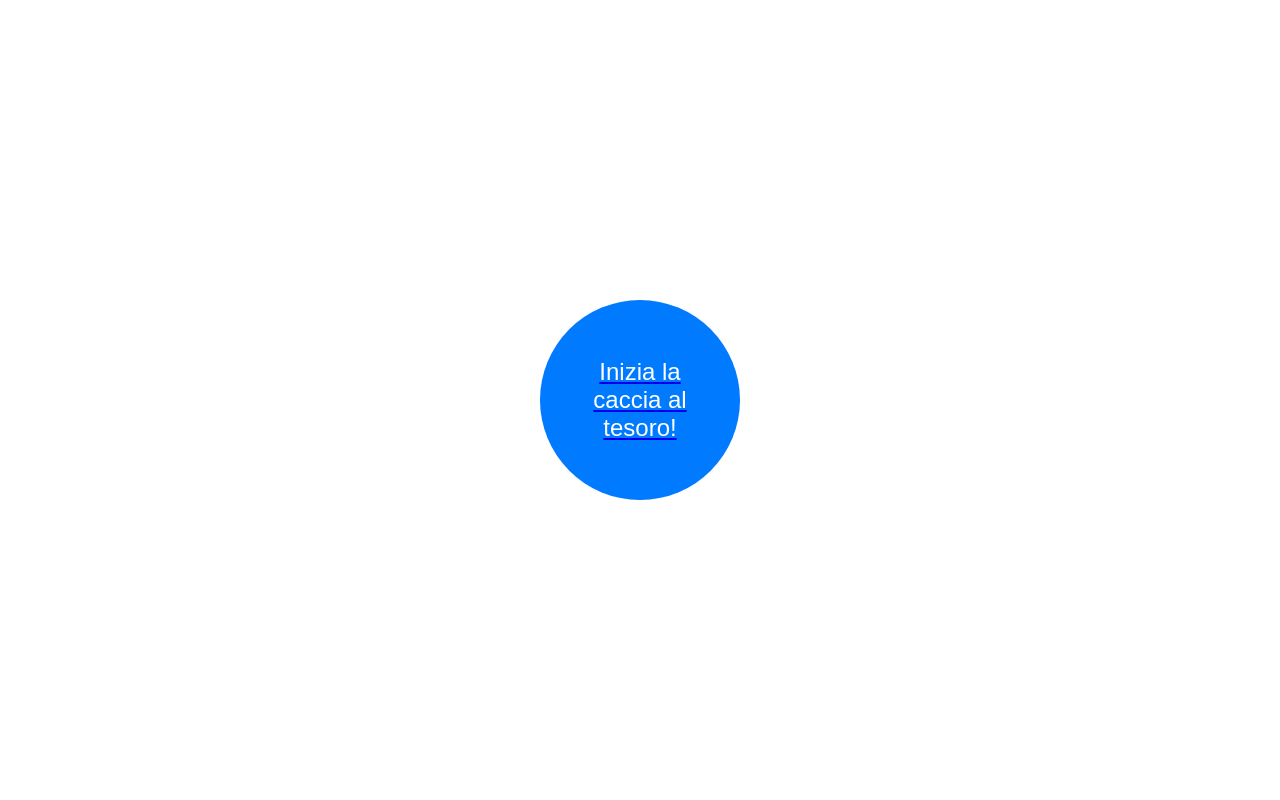
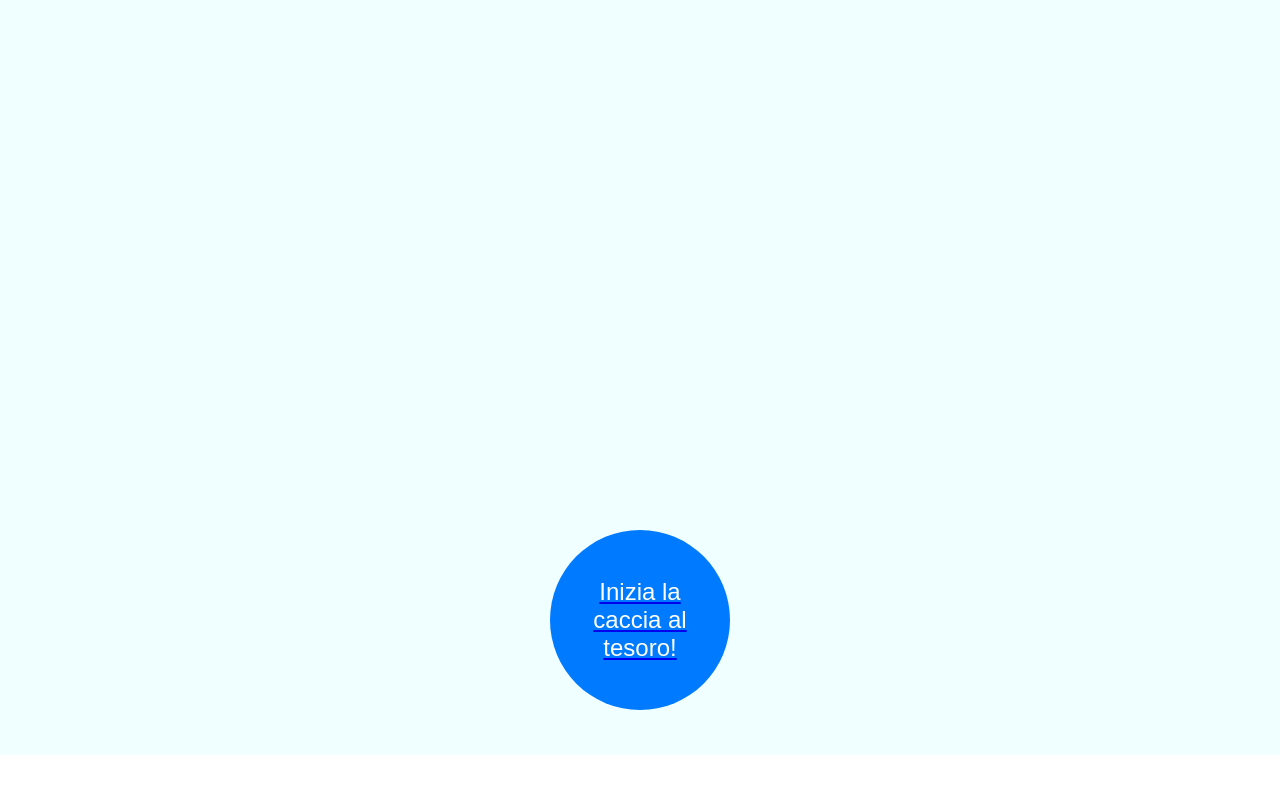
Before and after one commit to Chicco94/TreasureHunt, a Flask app: page / in a window 1280 px wide. Run offline with Flask 3, Linux system fonts and the light colour scheme.

Commit message:
minor layout changes

```diff
--- a/static/style.css
+++ b/static/style.css
@@ -8,13 +8,16 @@ body {
     height: 100vh;
     margin: 0;
     flex-direction: column;
+    background-color: azure;
 }
 
 
 tr {
     flex-direction: row;
     display: flex;
-    min-height: 240px;
+    margin-left: 5vw;
+    margin-right: 5vw;
+    min-height: 27vh;
 }
 
 
@@ -40,9 +43,10 @@ button {
 button.central {
     padding: 20px 40px;
     font-size: 24px;
-    height: 200px;
-    width: 200px;
+    height: 180px;
+    width: 180px;
 }
+
 
 
 button.info {
@@ -55,6 +59,19 @@ button.info {
 p {
     font-size: 24px;
     margin-top: 20px;
+    text-align: justify;
+}
+
+
+#content {
+    height: 90vh;
+}
+
+
+#bottom {
+    height: 6vh;
+    width: 100vw;
+    background-color: white;
 }
 
 
@@ -64,23 +81,26 @@ p {
 }
 
 
-#container {
+#progress-bar-container {
     overflow: hidden;
     width: 90vw;
-    top: 10vh;
-    position: fixed; /* Set the navbar to fixed position */
+    height: 5vh;
+    margin-top: 5vh;
 }
 
-#inner {
+
+#progress-bar-inner {
     overflow: hidden;
     width: 90vw;
 }
+
 
 .child {
     float: left;
     background-color: green;
     height: 20px;
 }
+
 
 .last-child {
     float: left;
--- a/templates/base.html
+++ b/templates/base.html
@@ -9,9 +9,9 @@
     <title>Rimini Treasure Hunt</title>
 </head>
 <body>
-    {% if tappa_attuale >= 0 %}
-    <div id="container">
-        <div id="inner">
+    <div id="progress-bar-container">
+        {% if tappa_attuale >= 0 %}
+        <div id="progress-bar-">
             {% for tappa in range(tot_tappe) %}
                 {% if tappa < tappa_attuale %}
                     <div class="child" style="width: calc(90vw/{{ tot_tappe }});"></div>
@@ -20,10 +20,12 @@
                 {% endif %}
             {% endfor %}
         </div>
+        {% endif %}
     </div>
-    {% endif %}
-    <div class="content">
+    <div id="content">
         {% block content %} {% endblock %}
+    </div>
+    <div id="bottom">
     </div>
 </body>
 </html>
--- a/templates/index.html
+++ b/templates/index.html
@@ -1,10 +1,11 @@
 {% extends 'base.html' %}
 
 {% block content %}
-<table style="width: 100%;">
-
+<table>
+    <tr></tr>
+    <tr></tr>
     <tr>
-        <td style="width: 100%;">
+        <td>
             <a href="{{ url_for('tappa') }}">
                 <button class="central">Inizia la caccia al tesoro!</button>
             </a>
--- a/templates/tappa.html
+++ b/templates/tappa.html
@@ -4,7 +4,7 @@
 <table style="width: 100%;">
     <tr> <!-- TOP MESSAGE -->
         <td>
-            {{ posizione.hintMessage }}
+            <p>{{ posizione.hintMessage }}</p>
         </td>
     </tr>
 
@@ -16,7 +16,9 @@
 
     <tr> <!-- BUTTONS -->
         <td style="width: 25%;">
-            <button id="skipToNextStepButton" style="display:none;" onclick="skipToNextLocation()" class="info">SKIP</button>
+            <button id="skipToNextStepButton" style="display:none;" onclick="skipToNextLocation()" class="info">
+                <img src="{{ url_for('static', filename='images/skip.svg') }}" alt="My Happy SVG" style="color: white;vertical-align: middle">
+            </button>
         </td>
         <td style="width: 50%;">
             <button id="getLocationButton" onclick="getLocation()" class="central">Ci sono!</button>
--- a/templates/tappa_raggiunta.html
+++ b/templates/tappa_raggiunta.html
@@ -4,9 +4,10 @@
 <table style="width: 100%;">
     <tr> <!-- TOP MESSAGE -->
         <td>
-            {{ posizione.infoMessage }}
+            <p>{{ posizione.infoMessage }}</p>
         </td>
     </tr>
+    <tr></tr>
 
     <tr> <!-- BUTTONS -->
         <td style="width: 100%;">
```
Also changed, not shown: static/images/skip.svg (added).
